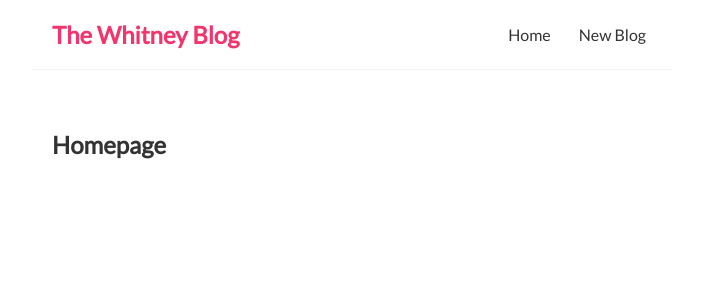
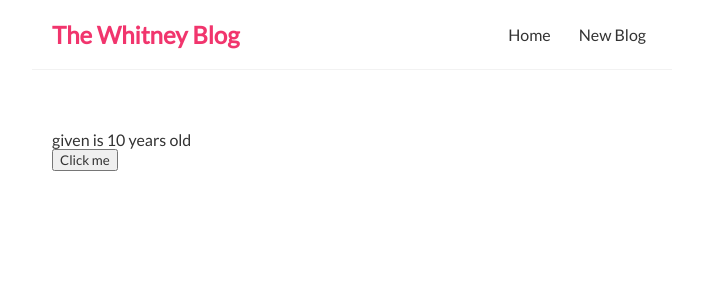
Before and after one commit to whitneyz/whitney-blog, a React (Create React App) app: page / in a window 1280 px wide. Shown: the top 300 px of the page, without its empty margins (288-991 px from the left). Built offline with nearby package versions, Linux system fonts and the light colour scheme.

Commit message:
excersize with dynamic nam value onClick and show onscreen. I will delete that hereafter to continue the course

```diff
--- a/src/Home.js
+++ b/src/Home.js
@@ -1,9 +1,27 @@
 import React from 'react';
+import {useState} from 'react';
 
 const Home = () => {
+    const [blogs, setBlogs] = useState([
+        { title: 'My new website', body: 'lorem ipsum...', author: 'mario', id: 1 },
+        { title: 'Welcome party!', body: 'lorem ipsum...', author: 'yoshi', id: 2 },
+        { title: 'Web dev top tips', body: 'lorem ipsum...', author: 'mario', id: 3 }
+    ]);
+
+
+    // let name = 'given';
+    // useState can be any datatype (array, string, boolean...)
+    const [name, setName] = useState('given');
+    const [age,setAge] = useState('10');
+
+    const handleClick = () => {
+        setName('mimi');
+        setAge('12');
+    }
     return (
         <div className="Home">
-            <h2>Homepage</h2>
+            <p>{name} is {age} years old</p>
+            <button onClick={handleClick}>Click me</button>
         </div>
     );
 };
```
